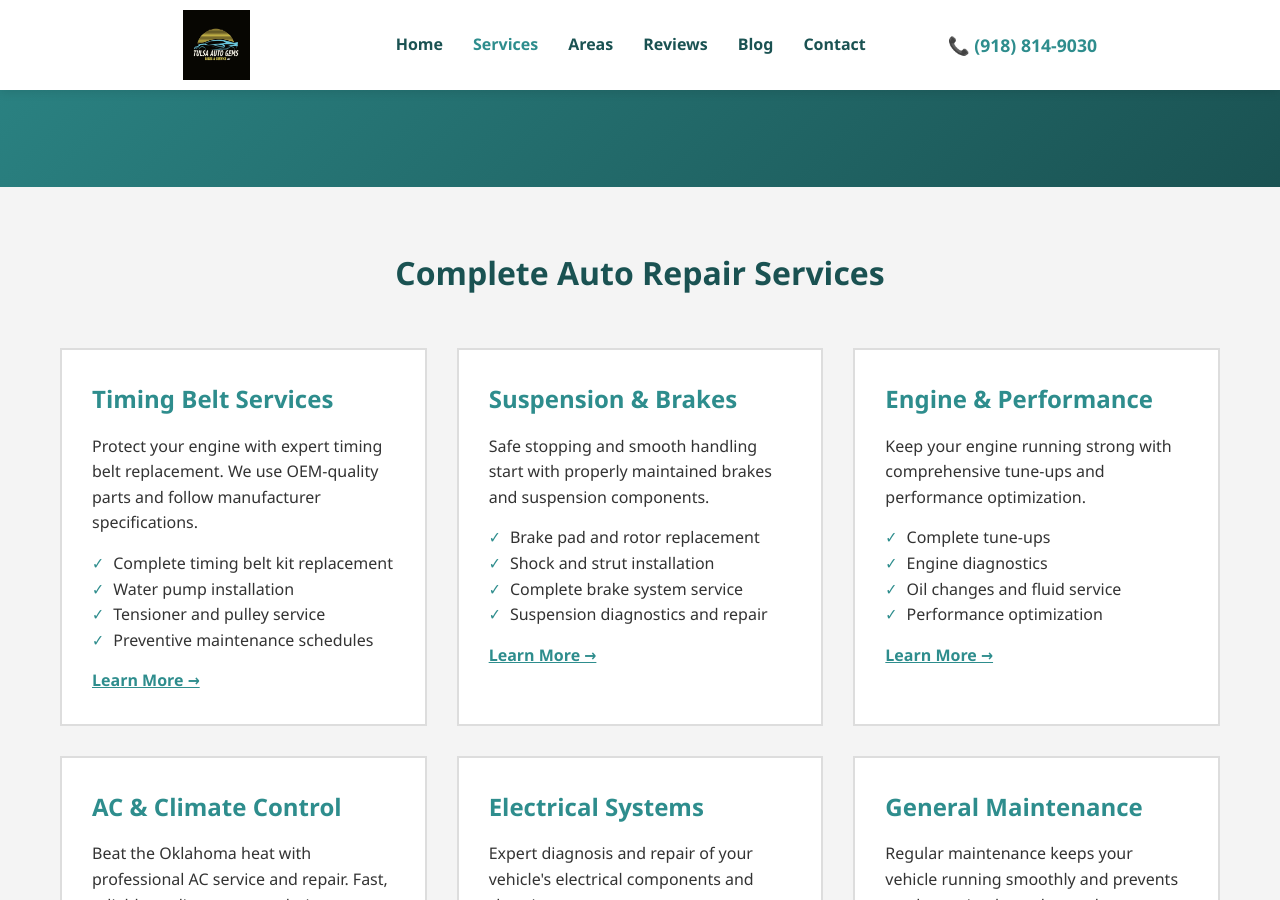
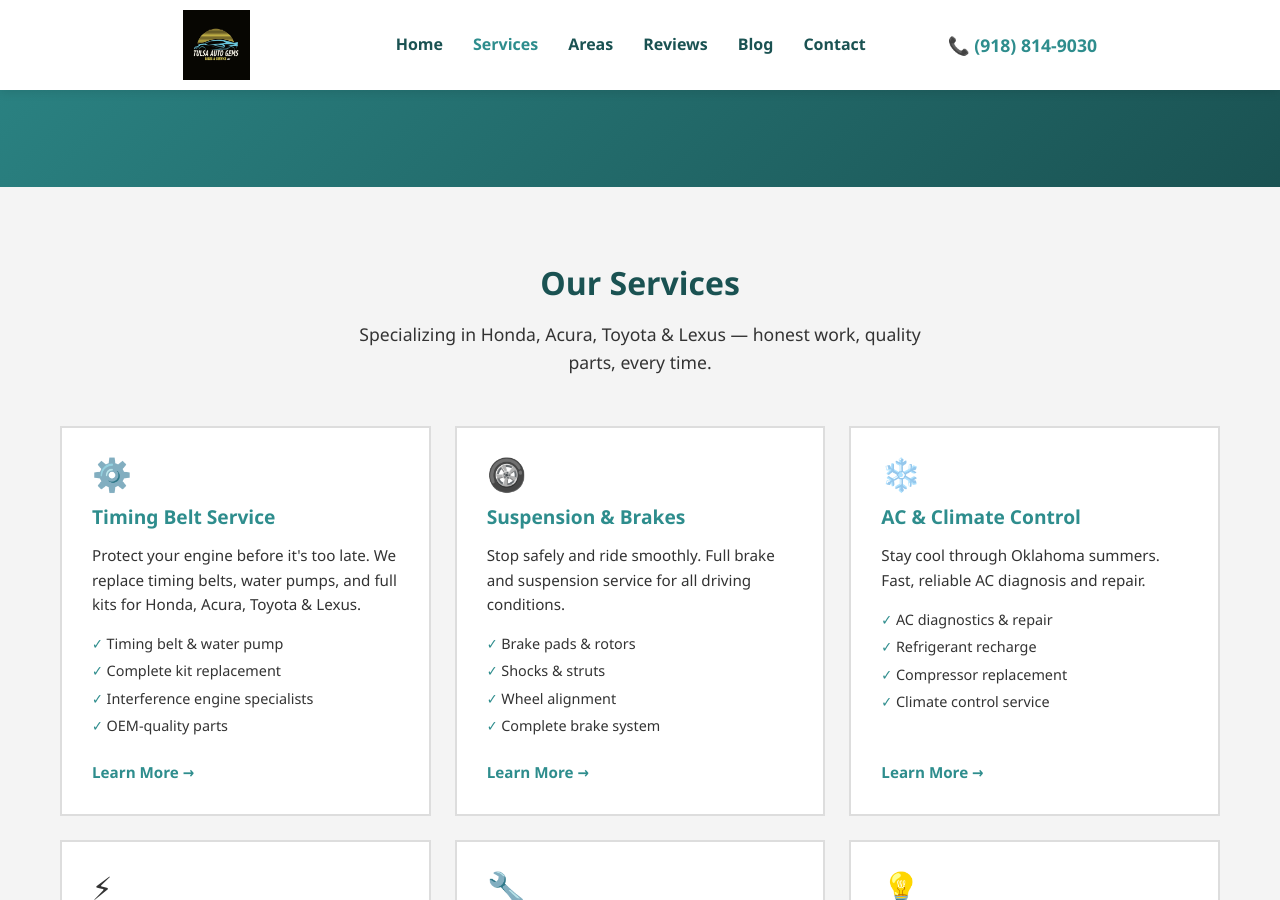
Before and after one commit to JamesBrownR/Tulsa-Auto-Gems, a Jekyll site: the page built from services/index.html, in a window 1280 px wide and 900 px high, scrolled down 353 px. Built offline with Jekyll 4.4.1, drawn with Linux system fonts in a browser that asks for light colours; some of the changed text lies outside the part shown.

Commit message:
Update index.html

```diff
--- a/services/index.html
+++ b/services/index.html
@@ -13,85 +13,8 @@ description: "Expert auto repair services in Tulsa specializing in Honda, Acura,
     </div>
 </section>
 
-<section style="padding: 60px 20px; background: var(--light-gray);">
-    <div class="container">
-        <h2 style="text-align: center; margin-bottom: 50px;">Complete Auto Repair Services</h2>
+{% include services.html %}
 
-        <div class="services-grid">
-            <div class="service-card">
-                <h3><a href="/services/timing-belt" style="text-decoration: none; color: var(--primary-blue);">Timing Belt Services</a></h3>
-                <p style="margin-bottom: 15px;">Protect your engine with expert timing belt replacement. We use OEM-quality parts and follow manufacturer specifications.</p>
-                <ul>
-                    <li>Complete timing belt kit replacement</li>
-                    <li>Water pump installation</li>
-                    <li>Tensioner and pulley service</li>
-                    <li>Preventive maintenance schedules</li>
-                </ul>
-                <a href="/services/timing-belt" style="color: var(--primary-blue); font-weight: 600; display: inline-block; margin-top: 15px;">Learn More →</a>
-            </div>
-
-            <div class="service-card">
-                <h3><a href="/services/suspension-brakes" style="text-decoration: none; color: var(--primary-blue);">Suspension & Brakes</a></h3>
-                <p style="margin-bottom: 15px;">Safe stopping and smooth handling start with properly maintained brakes and suspension components.</p>
-                <ul>
-                    <li>Brake pad and rotor replacement</li>
-                    <li>Shock and strut installation</li>
-                    <li>Complete brake system service</li>
-                    <li>Suspension diagnostics and repair</li>
-                </ul>
-                <a href="/services/suspension-brakes" style="color: var(--primary-blue); font-weight: 600; display: inline-block; margin-top: 15px;">Learn More →</a>
-            </div>
-
-            <div class="service-card">
-                <h3><a href="/services/engine-performance" style="text-decoration: none; color: var(--primary-blue);">Engine & Performance</a></h3>
-                <p style="margin-bottom: 15px;">Keep your engine running strong with comprehensive tune-ups and performance optimization.</p>
-                <ul>
-                    <li>Complete tune-ups</li>
-                    <li>Engine diagnostics</li>
-                    <li>Oil changes and fluid service</li>
-                    <li>Performance optimization</li>
-                </ul>
-                <a href="/services/engine-performance" style="color: var(--primary-blue); font-weight: 600; display: inline-block; margin-top: 15px;">Learn More →</a>
-            </div>
-
-            <div class="service-card">
-                <h3><a href="/services/ac-climate-control" style="text-decoration: none; color: var(--primary-blue);">AC & Climate Control</a></h3>
-                <p style="margin-bottom: 15px;">Beat the Oklahoma heat with professional AC service and repair. Fast, reliable cooling system solutions.</p>
-                <ul>
-                    <li>AC diagnostics and repair</li>
-                    <li>Refrigerant recharge</li>
-                    <li>Compressor replacement</li>
-                    <li>Climate control system service</li>
-                </ul>
-                <a href="/services/ac-climate-control" style="color: var(--primary-blue); font-weight: 600; display: inline-block; margin-top: 15px;">Learn More →</a>
-            </div>
-
-            <div class="service-card">
-                <h3><a href="/services/electrical" style="text-decoration: none; color: var(--primary-blue);">Electrical Systems</a></h3>
-                <p style="margin-bottom: 15px;">Expert diagnosis and repair of your vehicle's electrical components and charging systems.</p>
-                <ul>
-                    <li>Battery testing and replacement</li>
-                    <li>Alternator and starter repair</li>
-                    <li>Electrical diagnostics</li>
-                    <li>Lighting system service</li>
-                </ul>
-                <a href="/services/electrical" style="color: var(--primary-blue); font-weight: 600; display: inline-block; margin-top: 15px;">Learn More →</a>
-            </div>
-
-            <div class="service-card">
-                <h3><a href="/services/general" style="text-decoration: none; color: var(--primary-blue);">General Maintenance</a></h3>
-                <p style="margin-bottom: 15px;">Regular maintenance keeps your vehicle running smoothly and prevents costly repairs down the road.</p>
-                <ul>
-                    <li>Oil changes and filter service</li>
-                    <li>Fluid changes and checks</li>
-                    <li>Belt and hose replacement</li>
-                    <li>Pre-purchase inspections</li>
-                </ul>
-                <a href="/services/general" style="color: var(--primary-blue); font-weight: 600; display: inline-block; margin-top: 15px;">Learn More →</a>
-            </div>
-        </div>
-    </div>
-</section>
 
 <section style="padding: 60px 20px; background: var(--white);">
     <div class="container" style="max-width: 900px; text-align: center;">
```
